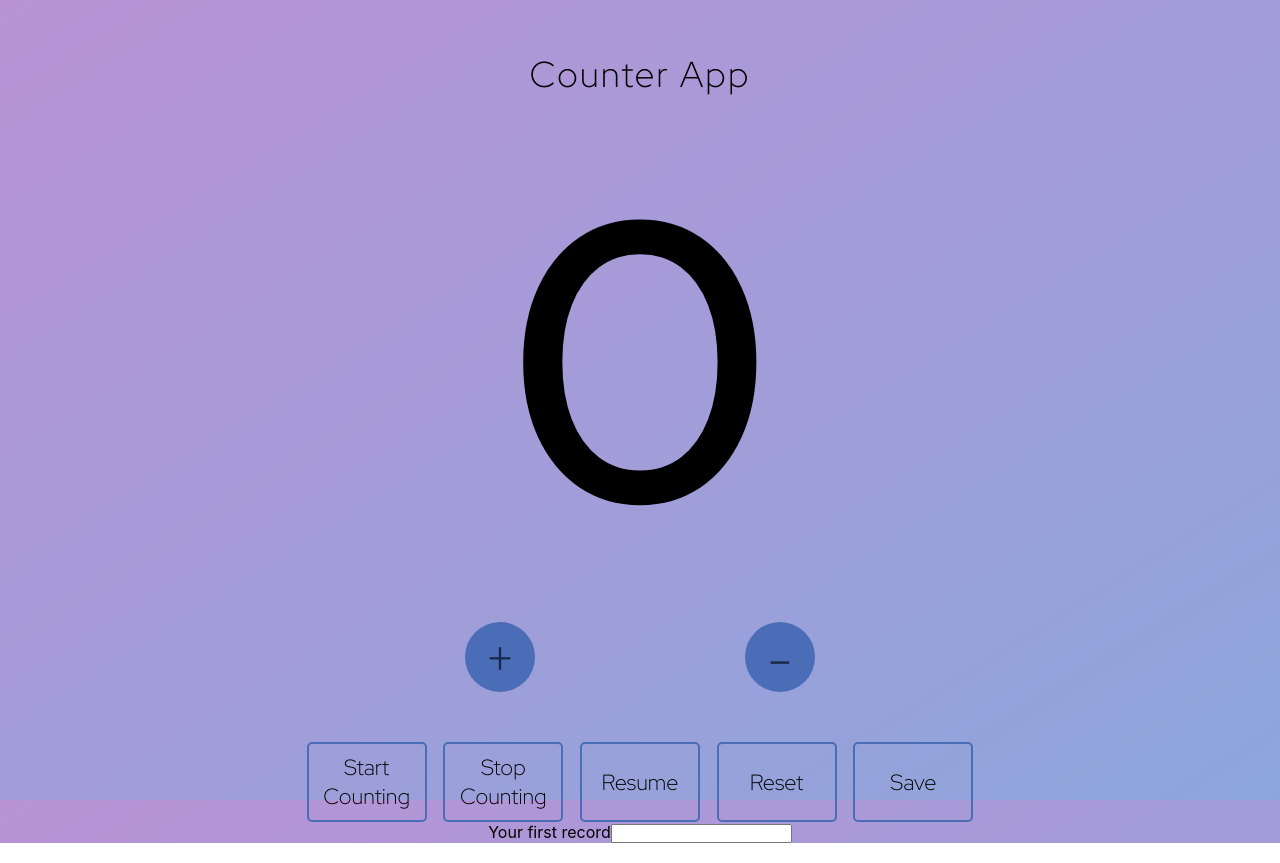
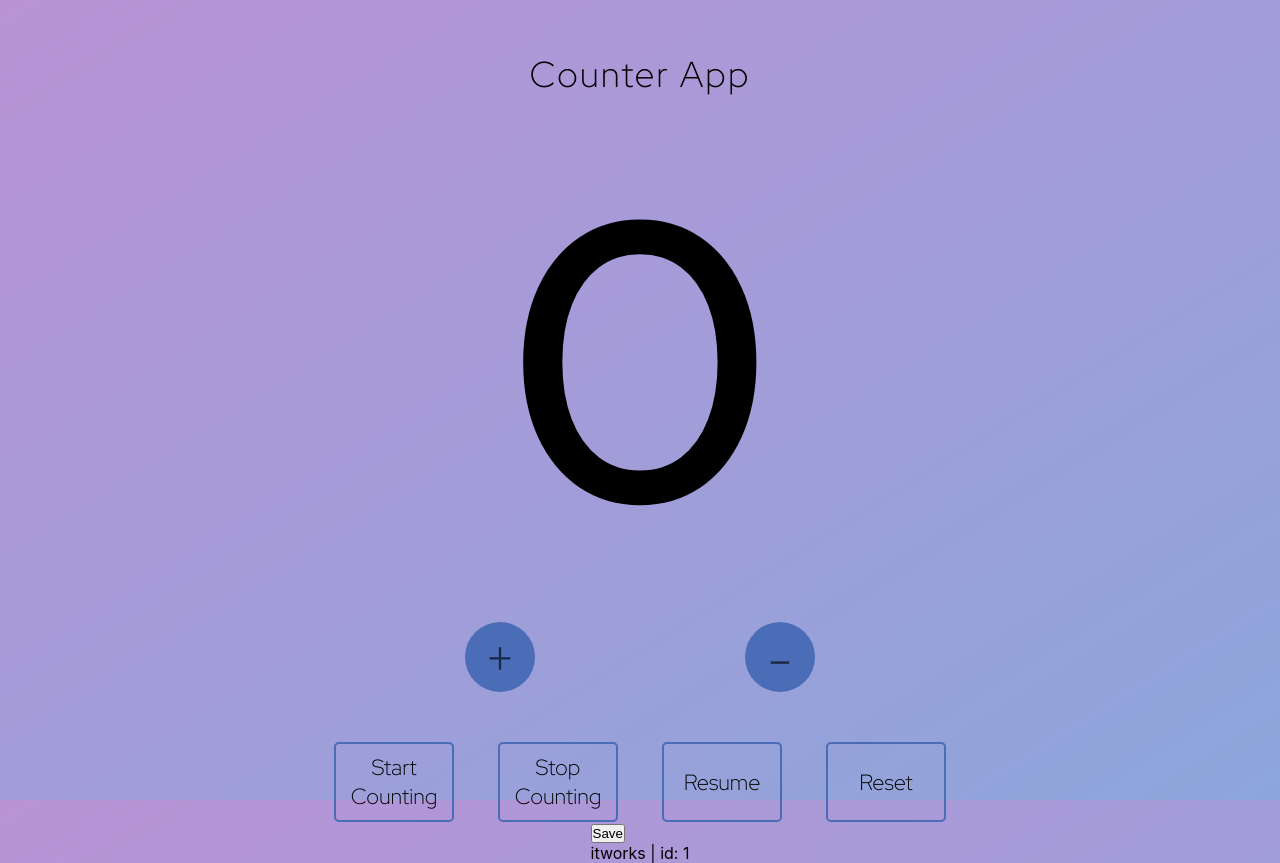
Before and after one commit to dilanunver/counter, a React (Create React App) app: page / in a window 1280 px wide. Built offline with nearby package versions, Linux system fonts and the light colour scheme.

Commit message:
adding save button

```diff
--- a/src/App.js
+++ b/src/App.js
@@ -1,12 +1,22 @@
 import React, { useState, useEffect, useRef } from 'react';
 import './App.css';
+import NumRecords from './components/NumRecords'
 
 const App = () => {
   const [number, setNumber] = useState(0);
   const numberRef = useRef(0)
   const [counting, setCounting] = useState(false)
-  const [saveNum, setSaveNum] = useState([])
+  const [nums, setNums] = useState([
+    { id: 1, message: 'itworks' }
+  ])
 
+  const handleSubmit = (e, nums, setNums, number) => {
+    e.preventDefault()
+    const id = (nums.length) ? nums[nums.length - 1].id + 1 : 0;
+    console.log(id)
+    setNums([...nums, { id: id, message: number }])
+
+  }
   function increment() {
     setNumber(number + 1)
   }
@@ -22,8 +32,6 @@ const App = () => {
     let interval;
     if (counting) {
       interval = setInterval(() => {
-        console.log(numberRef)
-
         numberRef.current += 1
         setNumber(numberRef.current)
       }, 1000)
@@ -33,10 +41,6 @@ const App = () => {
     return () => clearInterval(interval)
   }, [counting])
 
-  const save = () => {
-    setSaveNum(number)
-    console.log(typeof (saveNum))
-  }
 
 
   return (
@@ -52,12 +56,16 @@ const App = () => {
         <button className="stop" onClick={() => setCounting(false)}>Stop Counting</button>
         <button className="resume" onClick={() => setCounting(true)}>Resume</button>
         <button className="zero" onClick={() => setNumber(0)}>Reset</button>
-        <button className="save" onClick={save}>Save</button>
       </div>
-      <div className='saveNumbers'>
-        <span>Your first record</span><input type="text" value={saveNum}></input>
+      <div className='records'>
+        <form onSubmit={(e) => handleSubmit(e, nums, setNums, number)}>
+          <button>Save</button>
+
+        </form>
+        {nums.map(num => (
+          <NumRecords message={num.message} id={num.id}></NumRecords>
+        ))}
       </div>
-
     </div>
   )
 }
--- /dev/null
+++ b/src/components/NumRecords.js
@@ -0,0 +1,7 @@
+import React from "react";
+
+export default ({ message, id }) => (
+  <div className='records'>
+    {message} | id: {id}
+  </div>
+)
```
